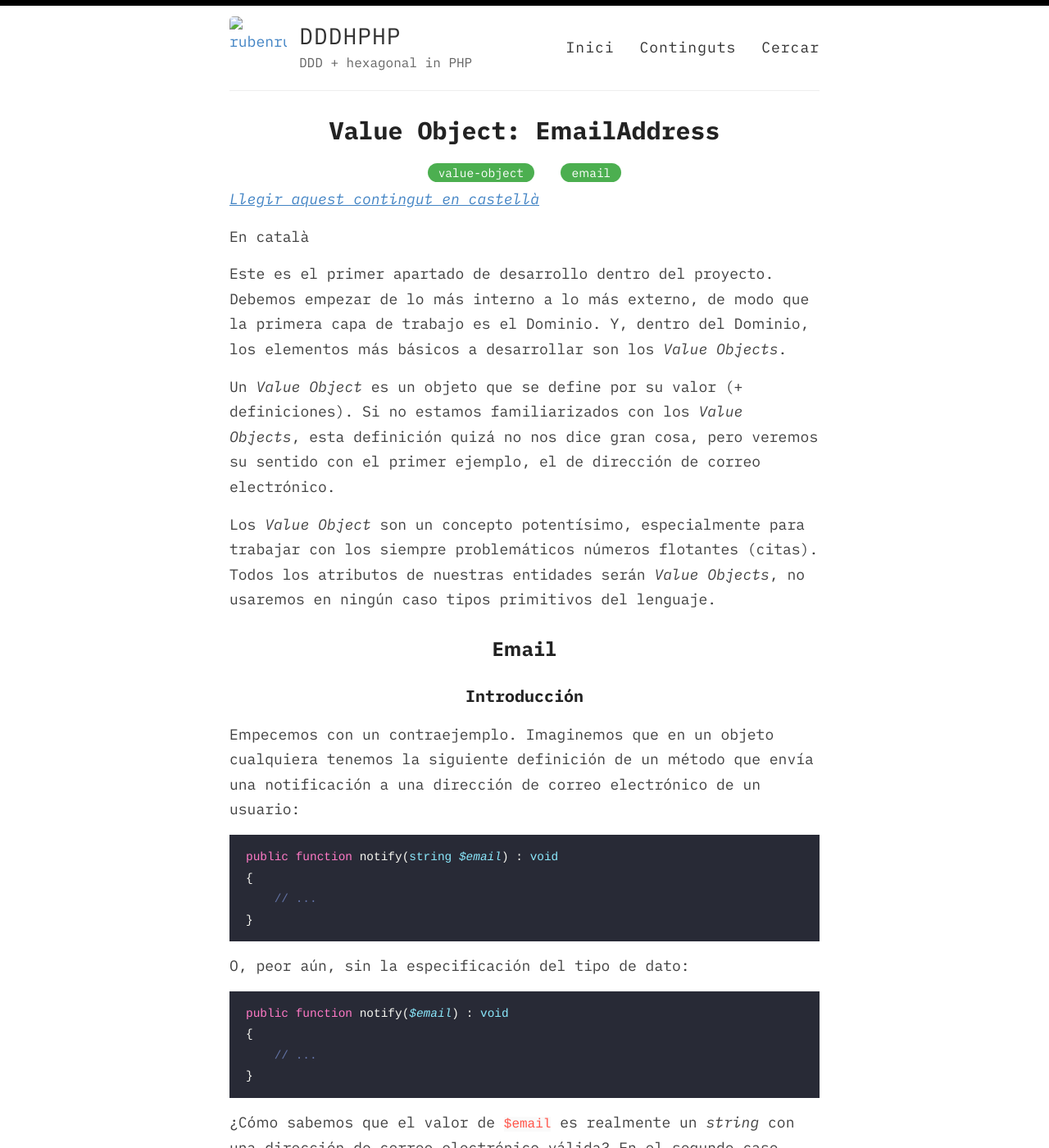
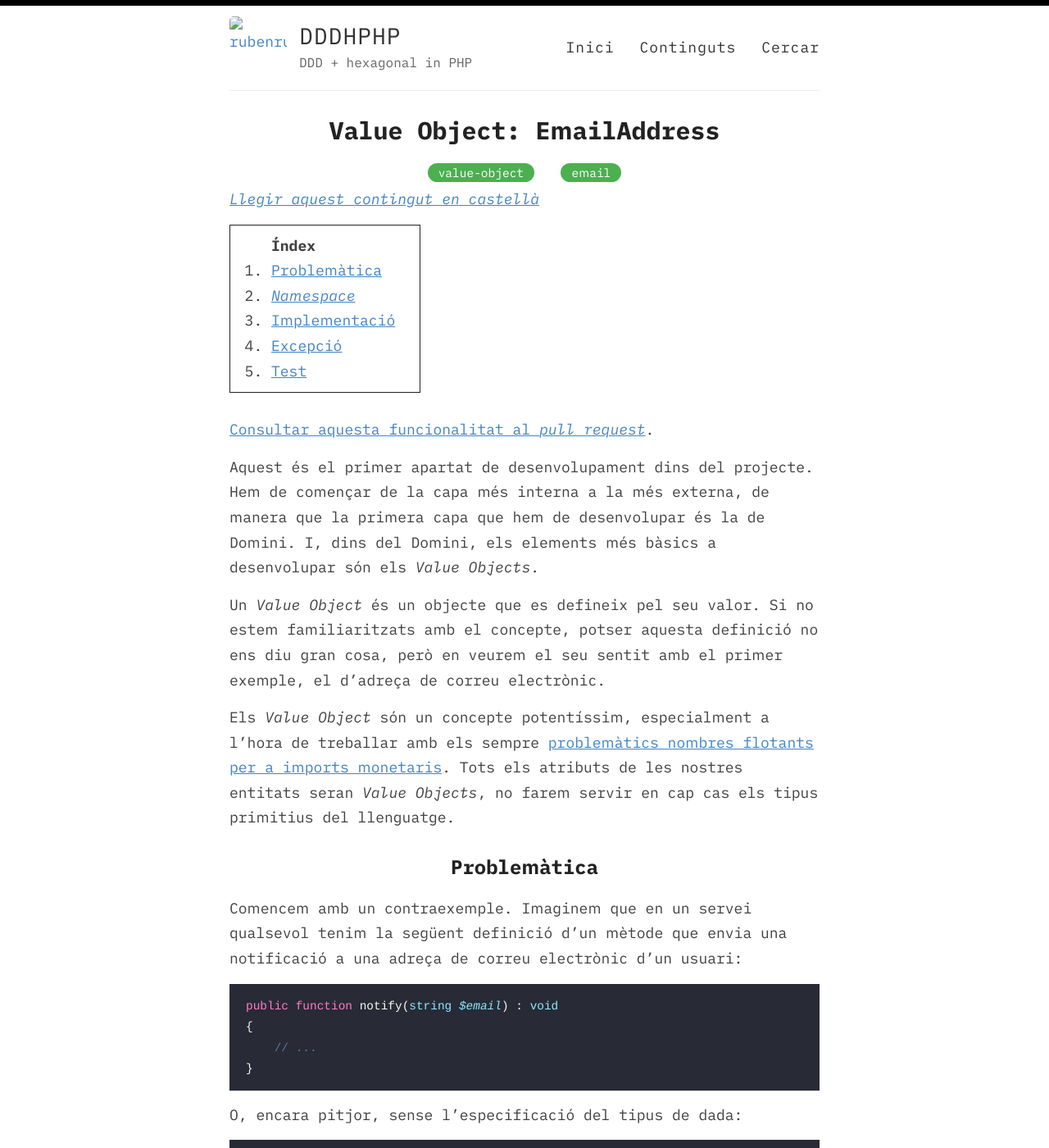
Before and after one commit to rubenrubiob/rubenrubiob.github.io, a Jekyll site: the page built from ca/value-object/email.md, in a window 1280 px wide and 1400 px high. Shown: the whole window at 82% size. Built offline with Jekyll 4.4.1, drawn with Linux system fonts in a browser that asks for light colours; our own code applies the rules of GitHub Pages for plain Markdown files; some of the changed text lies outside the part shown.

Commit message:
Añadir explicación ValueObject EmailAddress en catalán, y correcciones en castellano

````diff
--- a/ca/value-object/email.md
+++ b/ca/value-object/email.md
@@ -9,19 +9,20 @@ order: 1
 
 # _Value Object_: `EmailAddress`
 
-En català
+* TOC
+{:toc}
 
-Este es el primer apartado de desarrollo dentro del proyecto. Debemos empezar de lo más interno a lo más externo, de modo que la primera capa de trabajo es el Dominio. Y, dentro del Dominio, los elementos más básicos a desarrollar son los _Value Objects_.
+[Consultar aquesta funcionalitat al _pull request_](https://github.com/rubenrubiob).
 
-Un _Value Object_ es un objeto que se define por su valor (+ definiciones). Si no estamos familiarizados con los _Value Objects_, esta definición quizá no nos dice gran cosa, pero veremos su sentido con el primer ejemplo, el de dirección de correo electrónico.
+Aquest és el primer apartat de desenvolupament dins del projecte. Hem de començar de la capa més interna a la més externa, de manera que la primera capa que hem de desenvolupar és la de Domini. I, dins del Domini, els elements més bàsics a desenvolupar són els _Value Objects_.
 
-Los _Value Object_ son un concepto potentísimo, especialmente para trabajar con los siempre problemáticos números flotantes (citas). Todos los atributos de nuestras entidades serán _Value Objects_, no usaremos en ningún caso tipos primitivos del lenguaje.
+Un _Value Object_ és un objecte que es defineix pel seu valor. Si no estem familiaritzats amb el concepte, potser aquesta definició no ens diu gran cosa, però en veurem el seu sentit amb el primer exemple, el d'adreça de correu electrònic.
 
-## Email
+Els _Value Object_ són un concepte potentíssim, especialment a l'hora de treballar amb els sempre [problemàtics nombres flotants per a imports monetaris](https://martinfowler.com/eaaCatalog/money.html). Tots els atributs de les nostres entitats seran _Value Objects_, no farem servir en cap cas els tipus primitius del llenguatge.
 
-### Introducción
+## Problemàtica
 
-Empecemos con un contraejemplo. Imaginemos que en un objeto cualquiera tenemos la siguiente definición de un método que envía una notificación a una dirección de correo electrónico de un usuario:
+Comencem amb un contraexemple. Imaginem que en un servei qualsevol tenim la següent definició d'un mètode que envia una notificació a una adreça de correu electrònic d'un usuari:
 
 ```php
 public function notify(string $email) : void
@@ -30,7 +31,7 @@ public function notify(string $email) : void
 }
 ```
 
-O, peor aún, sin la especificación del tipo de dato:
+O, encara pitjor, sense l'especificació del tipus de dada:
 
 ```php
 public function notify($email) : void
@@ -39,13 +40,13 @@ public function notify($email) : void
 }
 ```
 
-¿Cómo sabemos que el valor de `$email` es realmente un _string_ con una dirección de correo electrónico válida? En el segundo caso, además, tampoco estamos seguros de que el tipo de `$email` sea un _string_.
+Com sabem que el valor de `$email` és realment un _string_ amb una adreça de correu electrònic vàlida? En el segon cas, a més a més, tampoc no estem segurs que el tipus de `$email` sigui un _string_.
 
-Sabemos que una dirección de correo electrónico es siempre un _string_, pero no todo _string_ es una dirección de correo electrónico. Es decir, las direcciones de correo electrónico son un subconjunto de todos los _string_ existentes:
+Sabem que una adreça de correu electrònic és sempre un _string_, però no tot _string_ és una adreça de correu electrònic. És a dir, les adreces de correu electrònic són un subconjunt de tots els _string_ existents:
 
-(Añadir imagen)
+![](/images/value-object/diagrama-venn-email.png)
 
-Así pues, lo primero que deberíamos hacer en esta función es validar que el _string_ que nos pasan es efectivamente una dirección de correo electrónico válida, y lanzar una excepción si no lo es:
+Així doncs, el primer que hauríem de fer a aquesta funció és validar que l'_string_ que ens arriba és efectivament una adreça de correu electrònic, i llançar una excepció en cas que no ho sigui:
 
 ```php
 public function notify(string $email) : void
@@ -58,11 +59,11 @@ public function notify(string $email) : void
 }
 ```
 
-Para estar seguros, esta validación deberíamos tenerla en cada método que implementemos y que reciba un parámetro que sea una dirección de correo electrónico. Deberíamos hacer lo mismo para cualquier otro parámetro que recibamos en cada función.
+Per a estar segurs, hauríem de tenir aquesta validació a cada mètode que implementem i que esperi rebre un paràmetre que sigui una adreça de correu electrònic. Hauríem de fer el mateix amb qualsevol altre paràmetre que rebem a cada mètode.
 
-Ya vemos que esto nos implica una validación redundante en cada método. Además, nos añadiría caminos de test que nada tienen que ver con el método que estamos testeando.
+Ja veiem que aquesta aproximació ens implica una validació redundant a cada mètode. A més a més, ens afegiria camins de test que no tenen res a veure amb el mètode que estem testejant: en el cas de l'exemple anterior, el que hem de validar és que l'enviament de la notificació funcioni, no la validació del paràmetre.
 
-La solución es tener un _Value Object_, llamado por ejemplo `EmailAddress`, que podemos pasar como tipo de parámetro de los métodos:
+La solució és tenir un _Value Object_, anomenat per exemple `EmailAddress`, que podem passar com a tipus de paràmetre als mètodes:
 
 ```php
 public function notify(EmailAddress $email) : void
@@ -71,19 +72,21 @@ public function notify(EmailAddress $email) : void
 }
 ```
 
-De este modo, en este método sabemos con toda certeza que `$email` es de tipo `EmailAddress`. Si la construcción del objeto `EmailAddress` fallase en un punto previo de la ejecución, sería responsabilidad de esa porción de código tratar la excepción.
+D'aquesta manera, en aquest mètode sabem amb tota certesa que `$email` és de tipus `EmailAddress`. Si la construcció de l'objecte `EmailAddress` fallés en un punt previ de l'execució, seria responsabilitat d'aquella porció de codi tractar l'excepció.
 
-### _Namespace_
+## _Namespace_
 
-El _Value Object_ `EmailAddress` es algo que podrá reutilizarse en diferentes partes de la aplicación: podría servir para los usuarios de la aplicación, como dato de contacto de una editorial...[^1]
+El _Value Object_ `EmailAddress` es podrà reutilitzar a diferents parts de l'aplicació: podria servir con a identificador dels usuaris de l'aplicació, com una dada de contacte d'una editorial...[^1]
 
-Así pues, este _Value Object_ lo colocaremos dentro del _namespace_ `Domain\ValueObject`, que corresponderá al directorio físico dentro del proyecto `src/Domain/ValueObject`.
+Així doncs, aquest _Value Object_ el situarem al _namespace_ `Domain\ValueObject`, que dins del projecte correspondrà al directori físic `src/Domain/ValueObject`.
+
+A l'explicació del _Value Object_ del format de l'edició d'un llibre veurem on situar _Value Objects_ que no siguin genèrics, és a dir, que no siguin reutilitzables a tota l'aplicació.
 
 En la explicación del _Value Object_ de formato de una edición de un libro veremos dónde colocar _Value Objects_ que no sean genéricos y reusables para toda la aplicación.
 
-### Implementación
+## Implementació
 
-Una posible implementación del _Value Object_ `EmailAddress` podría ser la siguiente:
+Una possible implementació del _Value Object_ `EmailAddress` podria ser la següent:
 
 ```php
 <?php
@@ -145,17 +148,18 @@ final class EmailAddress
 
 ```
 
-- Como seguimos _composition over inheritance_, todas las clases que generemos, salvo algunas excepciones, [serán declaradas como `final`](https://ocramius.github.io/blog/when-to-declare-classes-final/).
-- El constructor es privado. De este modo, forzamos a [utilizar siempre el _named constructor_](https://github.com/ShittySoft/symfony-live-berlin-2018-doctrine-tutorial/pull/3#issuecomment-460614781), y evitamos [casos extraños](https://twitter.com/DaveLiddament/status/1239259573493604352) que permite el lenguaje y que harían que el objeto fuese mutable.
-- Hemos añadido un método `asString`, que permite obtener el valor del objeto como un _string_. No utilizamos el método mágico `__toString` [para evitar problemas](https://github.com/ShittySoft/symfony-live-berlin-2018-doctrine-tutorial/pull/3#issuecomment-460441229). En otros objetos podemos tener varios métodos; por ejemplo, en un importe, podríamos tener `asString`, `asFloat`...
-- Hemos añadido un método `equalsTo`, para comparar dos _Value Object_. No es estrictamente necesario, pero es un método muy simple de crear y testear, y ayuda en el proceso de test.
+- Com que seguim [_composition over inheritance_](https://en.wikipedia.org/wiki/Composition_over_inheritance), totes les classes que implementem, excepte algunes excepcions, [seran declarades com a `final`](https://ocramius.github.io/blog/when-to-declare-classes-final/).
+- El constructor és privat. D'aquesta manera, obliguem a [fer servir sempre el _named constructor_](https://github.com/ShittySoft/symfony-live-berlin-2018-doctrine-tutorial/pull/3#issuecomment-460614781) i evitem [casos estranys](https://twitter.com/DaveLiddament/status/1239259573493604352) que permet el llenguatge i que farien que l'objecte fos mutable.
+- Hem afegit un mètode `asString`, que permet obtenir el valor de l'objecte com un _string_. No fem servir el mètode màgic `__toString` [per a evitar problemes](https://github.com/ShittySoft/symfony-live-berlin-2018-doctrine-tutorial/pull/3#issuecomment-460441229). A altres objectes podem tenir diversos mètodes diferents per a obtenir el valor del _Value Object_; per exemple, en un import monetari podríem tenir `asString`, `asFloat`, `asInt`...
+- Hem afegit un mètode `equalsTo` per a comparar dos _Value Object_ de tipus `EmailAddress`. No és un mètode estríctament necessari, però és un mètode molt senzill de crear i testejar, i ajuda molt al procés de test.
+- Un _Value Object_ sempre és immutable, de manera que hem afegit l'anotació corresponent per a `Psalm`.
 - Un _Value Object_ siempre es inmutable, de modo que hemos añadido la anotación correspondiente para _Psalm_.
-- Usamos la librería [`webmozart/assert`](https://github.com/webmozart/assert), ya que simplifica mucho el proceso de validación.
-- Vemos que la excepción que lanzamos es bastante legible: `throw EmailAddressIsNotValid::withFormat`.
+- Fem servir la llibreria [`webmozart/assert`](https://github.com/webmozart/assert), ja que simplifica molt el procés de validació.
+- L'excepció que llencem en cas que el valor no sigui correcte és molt llegible: `throw EmailAddressIsNotValid::withFormat`.
 
-### Excepción
+## Excepció
 
-En todos los casos del Dominio en los que la ejecución no sea válida, lanzaremos una excepción específica. Para ello, deberemos crear una clase. Una posible implementación sería:
+En tots els casos del Domini en què l'execució no sigui vàlida, llençarem una excepció específica. N'haurem de crear una classe. Una possible implementació seria la següent:
 
 ```php
 <?php
@@ -183,12 +187,12 @@ final class EmailAddressIsNotValid extends Exception
 
 ```
 
-- Siguiendo [algunas recomendaciones](https://www.nikolaposa.in.rs/assets/uploads/slides/phpbnl20/handling-exceptional-conditions/#/), creamos un _named constructor_, para generar la excepción, cosa que, además, hace más legible el código.
-- Utilizamos la librería [thecodingmachine/safe](https://github.com/thecodingmachine/safe), que contiene las funciones de PHP pero con una API más usable que lanza excepciones en lugar de devolver `false` si la llamada es in´valida. En el caso de `sprintf`, si el número de parámetros no es válido, lanza una excepción.
+- Seguint [algunes recomanacions](https://www.nikolaposa.in.rs/assets/uploads/slides/phpbnl20/handling-exceptional-conditions/#/), creem un _named constructor_ per a generar l'excepció, cosa que, a més a més, fa més llegible el codi.
+- Fem servir la llibreria [thecodingmachine/safe](https://github.com/thecodingmachine/safe), que conté les funcions de PHP però amb una API més usable, que llença excepcions en lloc de retornar `false` si la crida és invàlida. En el cas de `sprintf`, si el número de paràmetres no és vàlid, `Safe` llença una excepció en comptes de retornar `false`.
 
-### Test
+## Test
 
-El test que hemos creado para este objeto es el siguiente:
+El test que hem creat per a aquest objecte és el següent:
 
 ```php
 <?php
@@ -274,10 +278,10 @@ class EmailAddressTest extends TestCase
 
 ```
 
-- Todos los nombres de los métodos de test están con *snake_case*. Es algo que uso solo en los test, puesto que uso nombres muy específicos que acaban siendo largos, y creo que [simplifica bastante la lectura](https://matthiasnoback.nl/2020/06/unit-test-naming-conventions/).
-- Testeamos en métodos aparte las excepciones que se pueden generar para el método _create_. En este caso, tenemos dos: que el _string_ que nos pasan o bien no sea una dirección de correo electrónico, o bien que sea un _string_ vacío.
-- Aunque no es estríctamente necesario, testeamos la creación correcta del objeto y el uso del método `asString`, para que Infection nos valide correctamente la visibilidad del método.
-- Usamos un [_Data provider_](https://phpunit.readthedocs.io/en/9.3/writing-tests-for-phpunit.html#data-providers) para el test de `equalsTo`.
+- Tots els noms dels mètodes de test estan en format *snake_case*. És una cosa que només faig servir als tests, donat que els noms són molt específics i acaben essent molt llargs, i crec que en [simplifica la lectura](https://matthiasnoback.nl/2020/06/unit-test-naming-conventions/). També existeix [l'opció d'utilitzar caràcters transparents](https://github.com/brefphp/bref/blob/41c634f151d13d30ac323e5d2d78d383bdcc971e/tests/Sam/PhpFpmRuntimeTest.php#L26), però em resulta més complicat escriure el codi.
+- Testejem en mètodes separats les excepcions que es poden generar al mètode `create`. En aquest cas, en tenim dues: que l'_string_ que ens passin o bé no sigui una adreça de correu electrònic, o bé que sigui buit.
+- Tot i no ser estríctament necessari, testejem la creació correcta de l'objecte i l'ús del mètode `asString`, perquè `Infection` validi correctament la visibilitat del mètode.
+- Fem servir un [_Data provider_](https://phpunit.readthedocs.io/en/9.3/writing-tests-for-phpunit.html#data-providers) pel test de `equalsTo`.
 
 
-[^1]: Cabe aclarar que este _Value Object_ no es estrictamente necesario para la primera fase de desarrollo, pero seguramente sea el más ilustrativo para la explicación sobre qué es un _Value Object_.
+[^1]: Cal dir que aquest _Value Object_ no és estríctament necessari per a la primera fase de desenvolupament, però trobo que és el més il·lustratiu per a l'explicació dels _Value Object_.
````
Also changed, not shown: es/value-object/en-castellano-email.md (+27 -26 lines), images/value-object/diagrama-venn-email.png (added).
